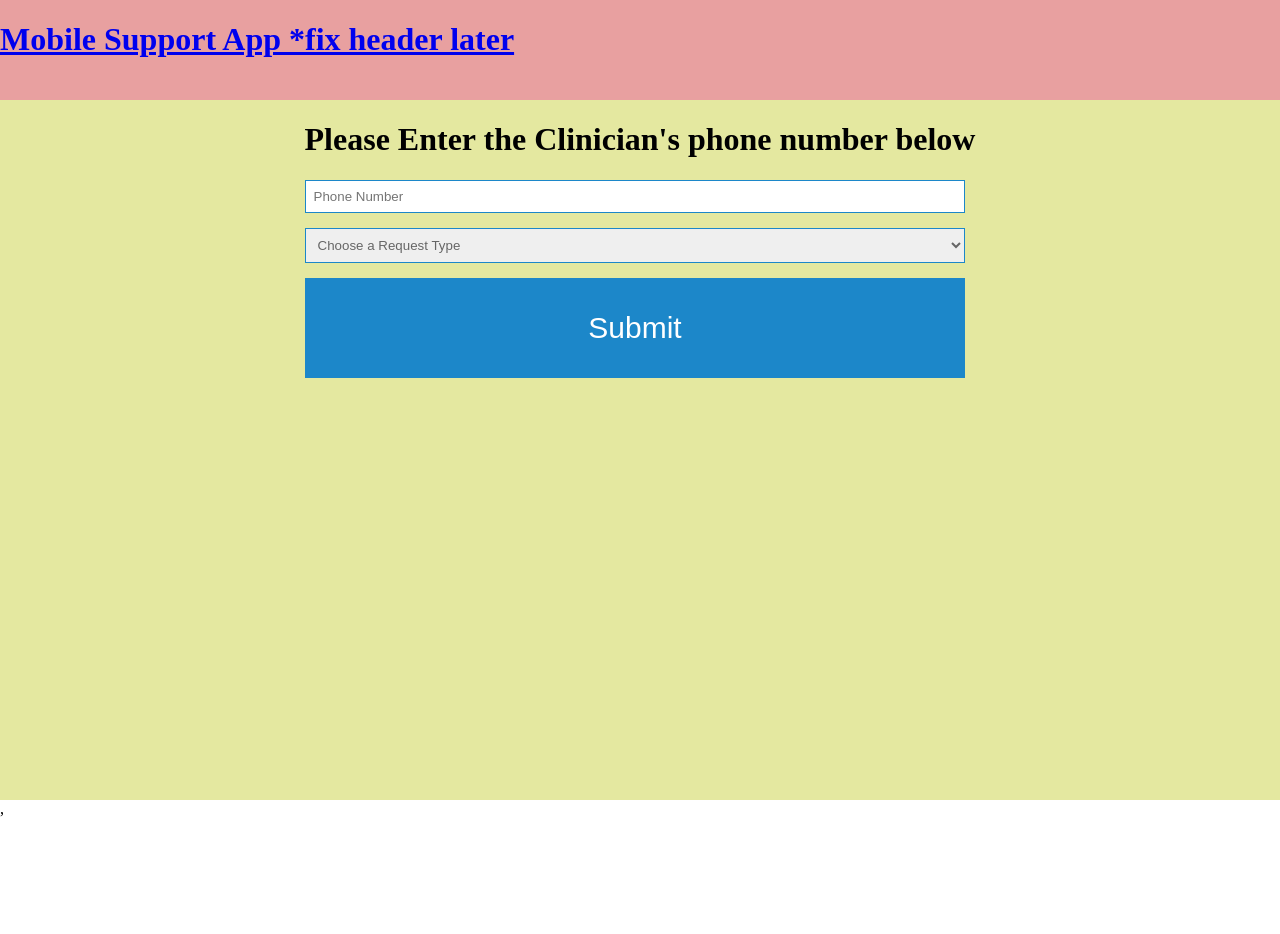
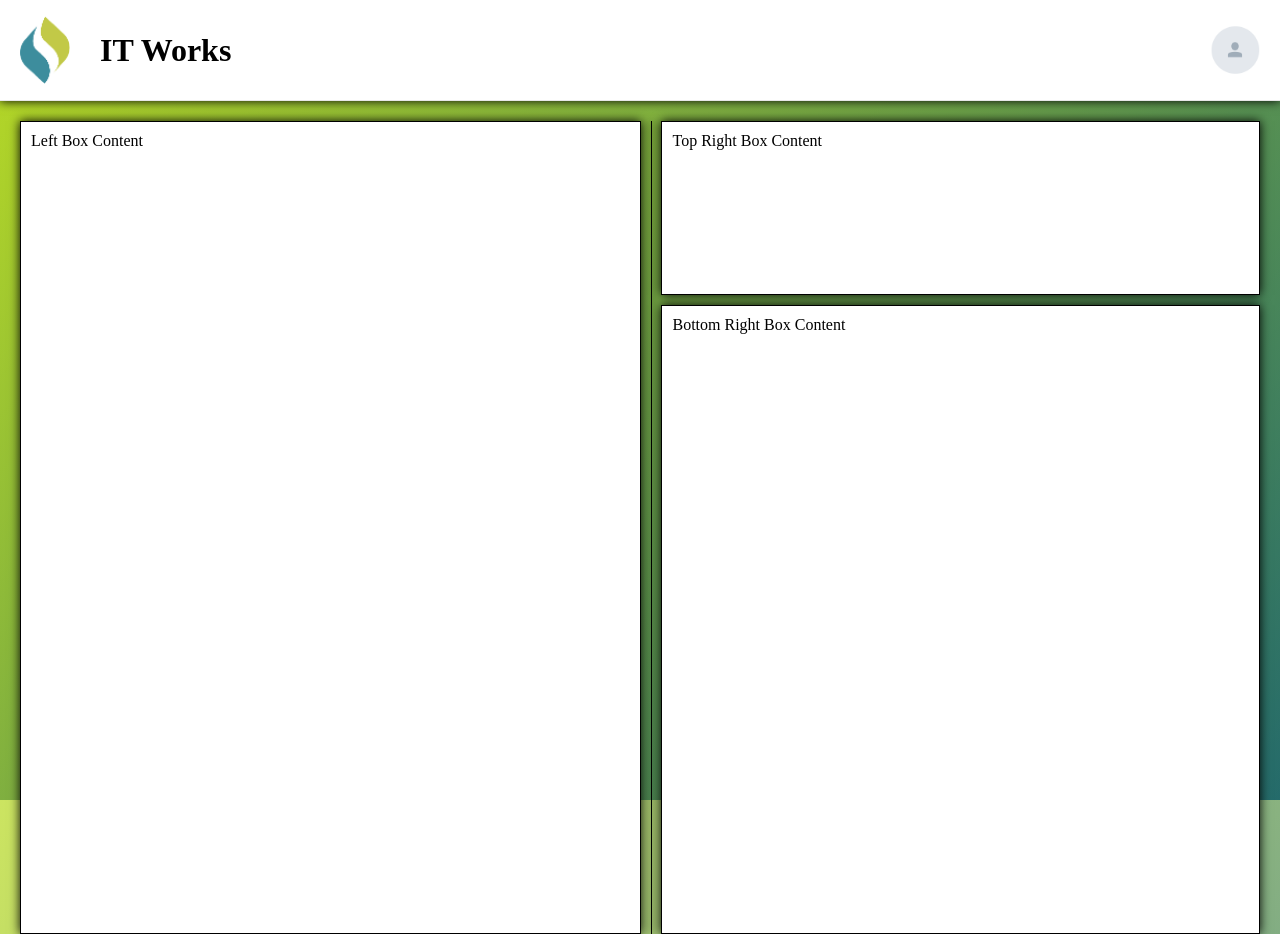
Before and after one commit to Slabastille/H.E.L.P, a React app: page / in a window 1280 px wide. Before the commit the page ends 818 px from the top, so only its background shows below. Built offline with nearby package versions, Linux system fonts and the light colour scheme.

Commit message:
Service Request & Create Issue

```diff
--- /dev/null
+++ b/public/ServiceRequest.css
@@ -0,0 +1,57 @@
+body {
+  margin: 0;
+}
+
+
+.service-request-container { /*Style for left and right box container*/
+  display: flex;
+  justify-content: center;
+  align-items: stretch;
+  height: 813px;
+  margin: 20px 20px 20px 20px;
+}
+
+#left-box {
+  width: 50%; /* Set the width to half of the viewport width */
+  background-color: #ffffff;
+  box-shadow: 0 0 10px rgba(0, 0, 0, 1);
+  padding: 10px;
+  border: 1px solid #000;
+  transition: transform 0.8s ease;
+}
+
+#right-box {
+  width: 50%; /* Set the width to half of the viewport width */
+  display: flex;
+  flex-direction: column;
+}
+
+#top-right-box {
+  flex: 1;
+  background-color: #ffffff;
+  box-shadow: 0 0 10px rgba(0, 0, 0, 1);
+  margin-bottom: 10px;
+  padding: 10px;
+  border: 1px solid #000;
+  transition: transform 0.8s ease;
+}
+
+#bottom-right-box {
+  flex: 4;
+  background-color: #ffffff;
+  box-shadow: 0 0 10px rgba(0, 0, 0, 1);
+  padding: 10px;
+  border: 1px solid #000;
+  transition: transform 0.8s ease;
+}
+
+.hovering-box:hover {
+  transform: scale(1.01);
+}
+
+.line {
+  width: 1px;
+  background-color: #000;
+  box-shadow: 0 0 10px rgba(0, 0, 0, 1);
+  margin: 0 10px;
+}
--- a/public/index.html
+++ b/public/index.html
@@ -2,8 +2,6 @@
   <head>
     <title>HELP APP</title>
     <link rel="stylesheet" href="/style.css" />
+    <link rel="stylesheet" href="/ServiceRequest.css" />
   </head>
-  <body>
-    <div id="root"></div>
-  </body>
-</html>
+  </html>
--- a/public/style.css
+++ b/public/style.css
@@ -3,40 +3,60 @@ html {
   height: 100%;
   margin: 0;
   padding: 0;
+  background: linear-gradient(-45deg, #0052529f, #add4019f);
 }
-#container {
-  color: #000000;
-  display: flex;
-  flex-direction: column;
-  height: 100%;
-  margin: 0;
-  padding: 0;
-  background-color: violet;
-}
+
+
 .header {
-  background-color: rgb(232, 160, 160);
+  background-color: #ffffff; /* Set the header background color to white */
+  border-bottom: 1px solid #e7e7e7; /* Add a thin black line at the bottom */
   height: 100px;
 }
 
-.footer {
+
+/* Styling for form elements */
+.container {
+flex: 1;
   display: flex;
-  position: relative;
-  background-color: rgb(181, 181, 239);
-  height: 30px;
-  position: absolute;
-  bottom: 0;
-  left: 0;
-  right: 0;
+  align-items: center;
+  justify-content: center;
+  margin-top: 150px;
 }
-.tempBody {
+
+.hovering-form {
+  background-color: #ffffff;
+  box-shadow: 0 0 10px rgba(0, 0, 0, 1);
+  padding: 20px;
+  border-radius: 10px;
+  text-align: center; /* Center content in the form */
+  font-size: 150%;
+  width: 90%;
+  max-width: 500px;
+  transition: transform 0.8s ease;
+}
+
+.hovering-form:hover {
+  transform: scale(1.1);
+}
+
+form {
   display: flex;
-  background-color: rgb(228, 232, 160);
-  flex-grow: 2;
-  top: 100px;
-  bottom: 30px;
-  position: static;
-  justify-content: center;
+  flex-direction: column;
+  align-items: center;
 }
+
+label {
+  margin-bottom: 8px;
+}
+
+input,
+textarea,
+button {
+  margin-bottom: 20px;
+}
+/* End of styling for form elements */
+
+
 /*
 CSS for all the clinician info below here
 */
--- a/src/App.js
+++ b/src/App.js
@@ -1,23 +1,28 @@
-import React, { useState } from 'react';
+import React from 'react';
 import TicketForm from './TicketForm';
 import ClinicianInfo from './ClinicianInfo';
 import { BrowserRouter as Router, Route, Switch } from 'react-router-dom';
 import { Link } from 'react-router-dom';
 import { HelpProvider } from './context/HelpContext';
 import SupplyForm from './SupplyForm';
+import CreateIssue from './CreateIssue';
+import CreateIssueV2 from './CreateIssueV2';
+import ServiceRequest from './ServiceRequest';
 
 const App = () => {
   return (
     <HelpProvider>
       <Router>
-        <div id="container">
-          <div className="header">
-            <Link to="/">
-              <h1>Mobile Support App *fix header later</h1>
-            </Link>
+        <div id="container" >
+          <div className="header" style={{ display: 'flex', alignItems: 'center', justifyContent: 'space-between', width: '100%', boxShadow: '0 0 10px rgba(0, 0, 0, 1)' }}>
+            <div style={{ display: 'flex', alignItems: 'center' }}>
+              <img src="/shlogo.PNG" alt="Logo" style={{ width: '50px', marginLeft: '10px', padding: '10px' }} />
+              <h1 style={{ padding: '10px', marginLeft: '10px' }}>IT Works</h1>
+            </div>
+            <img src="/profileimg.PNG" alt="Profile Icon" style={{ width: '50px', marginRight: '10px', padding: '10px' }} />
           </div>
           <Switch>
-            <Route exact path="/" component={ClinicianInfo} />
+            <Route exact path="/" component={ServiceRequest} />
             <Route exact path="/clinicianInfo" component={ClinicianInfo} />
             <Route exact path="/ticketForm" component={TicketForm} />
             <Route exact path="/supplyForm" component={SupplyForm} />
--- /dev/null
+++ b/src/CreateIssue.js
@@ -0,0 +1,23 @@
+import React from 'react';
+
+
+const ServiceRequest = () => (
+  <div className="service-request-container">
+    <div className="left-box">
+      {/* Content for the left box */}
+      Left Box Content
+    </div>
+    <div className="right-box">
+      <div className="top-right-box">
+        {/* Content for the top right box */}
+        Top Right Box Content
+      </div>
+      <div className="bottom-right-box">
+        {/* Content for the bottom right box */}
+        Bottom Right Box Content
+      </div>
+    </div>
+  </div>
+);
+
+export default ServiceRequest;
--- /dev/null
+++ b/src/CreateIssueV2.js
@@ -0,0 +1,29 @@
+import React from 'react';
+
+const CreateIssueV2 = () => (
+  <div className="container">
+    <div className="hovering-form">
+      <h1>Create Issue</h1>
+      <form>
+        <label htmlFor="fullName">Full Name:</label>
+        <input type="text" id="fullName" name="fullName" placeholder='Enter the Full Name of the User'/>
+        <label htmlFor="NPI">NPI Number:</label>
+        <input type="text" id="NPI" name="NPI" placeholder='Enter the Clinicians NPI Number' />
+        <label htmlFor="phoneNumber">Phone Number:</label>
+        <input type="text" id="phoneNumber" name="phoneNumber" placeholder='Enter the Phone Number of the User' />
+
+        {/* Dropdown menu for ticket type */}
+        <label htmlFor="ticketType">Ticket Type:</label>
+        <select id="ticketType" name="ticketType" defaultValue="selectTicketType">
+          <option value="selectTicketType" disabled>Select Ticket Type</option>
+          <option value="serviceRequest">Service Request</option>
+          <option value="incident">Incident</option>
+        </select>
+
+        <button type="submit" style={{ marginTop: '20px'}}>Next</button>
+      </form>
+    </div>
+  </div>
+);
+
+export default CreateIssueV2;
--- /dev/null
+++ b/src/ServiceRequest.js
@@ -0,0 +1,24 @@
+import React from 'react';
+
+
+const ServiceRequest = () => (
+  <div className="service-request-container">
+    <div id="left-box" className='hovering-box'>
+      {/* Content for the left box */}
+      Left Box Content
+    </div>
+    <div className="line"></div>
+    <div id="right-box">
+      <div id="top-right-box" className='hovering-box'>
+        {/* Content for the top right box */}
+        Top Right Box Content
+      </div>
+      <div id="bottom-right-box" className='hovering-box'>
+        {/* Content for the bottom right box */}
+        Bottom Right Box Content
+      </div>
+    </div>
+  </div>
+);
+
+export default ServiceRequest;
--- a/src/index.js
+++ b/src/index.js
@@ -5,7 +5,7 @@ import { BrowserRouter } from 'react-router-dom';
 
 render(
   <BrowserRouter>
-    <App />,
+    <App />
   </BrowserRouter>,
-  document.querySelector('#root')
+  document.body
 );
```
Also changed, not shown: public/profileimg.PNG (added), public/shlogo.PNG (added), 1 other file (tests, documents, lock files or other folders).
